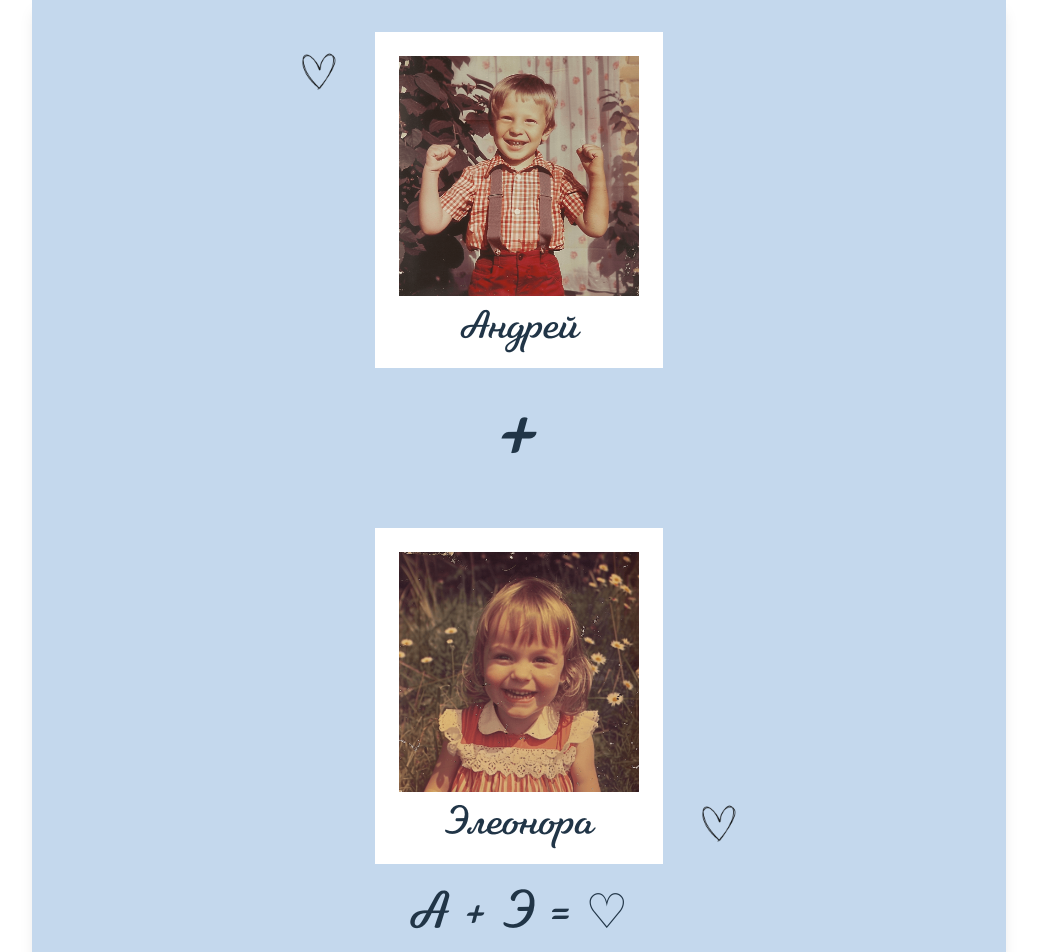
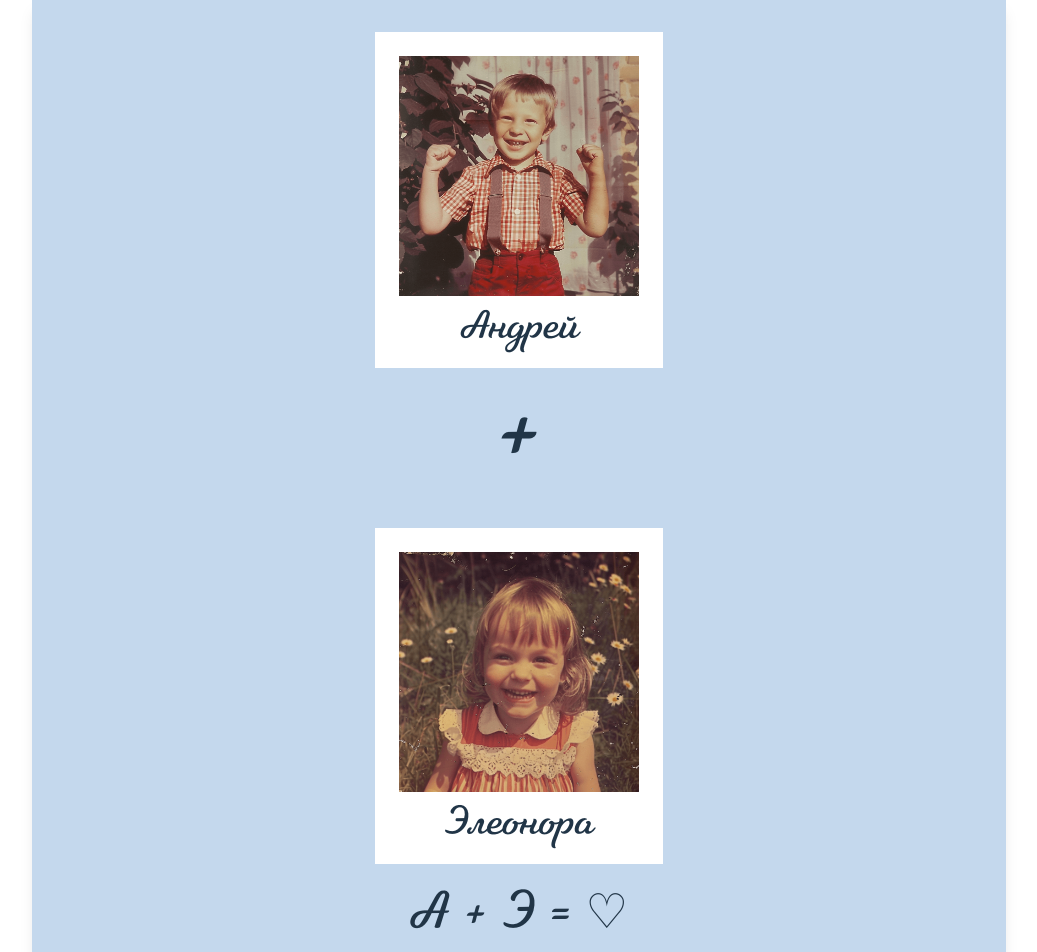
Before and after one commit to maryshev3/WeddingSite, a React (Vite) app: page / in a window 1280 px wide. Shown: the top 952 px of the page, without its empty margins (121-1158 px from the left). Built offline with nearby package versions, Linux system fonts and the light colour scheme.

Commit message:
remove hearts

```diff
--- a/src/App.jsx
+++ b/src/App.jsx
@@ -57,11 +57,6 @@ const WeddingInvitation = () => {
 
             {/* Блок Андрея с сердечком вверху */}
             <div className="text-center bg-white pt-6 pr-6 pl-6 pb-4 relative z-10">
-              <img
-                src="images/heart_new.png"
-                alt="Сердечко"
-                className="absolute w-12 h-12 -left-20 top-4 z-20"
-              />
               <img src="images/man_child.png" alt="Андрей" className="w-60 h-60"/>
               <p className="text-4xl mt-4 font-TildaScriptRegular">Андрей</p>
             </div>
@@ -72,11 +67,6 @@ const WeddingInvitation = () => {
 
             {/* Блок Элеоноры с сердечком внизу */}
             <div className="text-center bg-white pt-6 pr-6 pl-6 pb-4 relative z-10">
-              <img
-                src="images/heart_new.png"
-                alt="Сердечко"
-                className="absolute w-12 h-12 -right-20 bottom-4 z-20"
-              />
               <img src="images/girl_child.png" alt="Элеонора" className="w-60 h-60"/>
               <p className="text-4xl mt-4 font-TildaScriptRegular">Элеонора</p>
             </div>
@@ -187,7 +177,6 @@ const WeddingInvitation = () => {
             src="https://forms.yandex.ru/u/696a1f92e010db2c0342596e?iframe=1"
             frameborder="0"
             name="ya-form-696a1f92e010db2c0342596e"
-            width="80%"
             height="1150" />
         </div>
 
@@ -231,10 +220,10 @@ const WeddingInvitation = () => {
             {/* Замени этот iframe на свой! */}
             <iframe
               src="https://www.google.com/maps/embed?pb=!1m18!1m12!1m3!1d243.41766415306608!2d48.02373484140364!3d46.35040781322402!2m3!1f0!2f0!3f0!3m2!1i1024!2i768!4f13.1!3m3!1m2!1s0x41a90f7e2c047bcb%3A0xde59bea91d0f0475!2z0J7RgdC60LDRgCwg0JrQsNGE0LU!5e0!3m2!1sru!2sru!4v1768333509684!5m2!1sru!2sru"
-              width="100%"
               height="400"
               style={{ border: 0 }}
               allowFullScreen
+              width="100%"
               loading="lazy"
               referrerPolicy="no-referrer-when-downgrade"
               title="Свадьба Андрея и Элеоноры"
```
